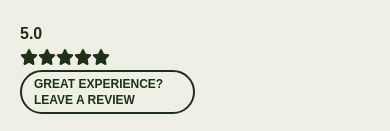
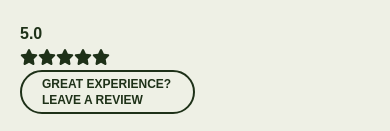
Before and after one commit to gmcclarin/tyler, a React (Create React App) app: page / in a window 390 px wide. Shown: the part 4369-4500 px from the top of the page. Built offline with nearby package versions, Linux system fonts and the light colour scheme; no server answers.

Commit message:
css mobile screen styling for footer

```diff
--- a/src/components/Footer.js
+++ b/src/components/Footer.js
@@ -35,7 +35,7 @@ const Footer = () => {
                     <FontAwesomeIcon icon={faStar} />
                     <FontAwesomeIcon icon={faStar} />
                 </div>
-                <div className="w-1/2 sm:w-full font-bold text-xs hover:text-dark hover:border-dark rounded-full border-2 border-darker p-1 px-3">
+                <div className="w-1/2 sm:w-full font-bold text-xs hover:text-dark hover:border-dark rounded-full border-2 border-darker p-1 px-5">
                     <a href="https://www.google.com/search?q=tylers+tree+solutions&rlz=1C5CHFA_enUS899US899&oq=tylers&gs_lcrp=EgZjaHJvbWUqBggBEEUYOzIMCAAQRRg5GLEDGIAEMgYIARBFGDsyCQgCEAAYChiABDIJCAMQABgKGIAEMgcIBBAAGIAEMgYIBRBFGD0yBggGEEUYPDIGCAcQRRg80gEIMzc0NmowajeoAgCwAgA&sourceid=chrome&ie=UTF-8#lrd=0x89d153a2289fe4e9:0xb8b8532813616cc2,3,,,,"
                         target="_blank"
                         rel="noopener">
```
